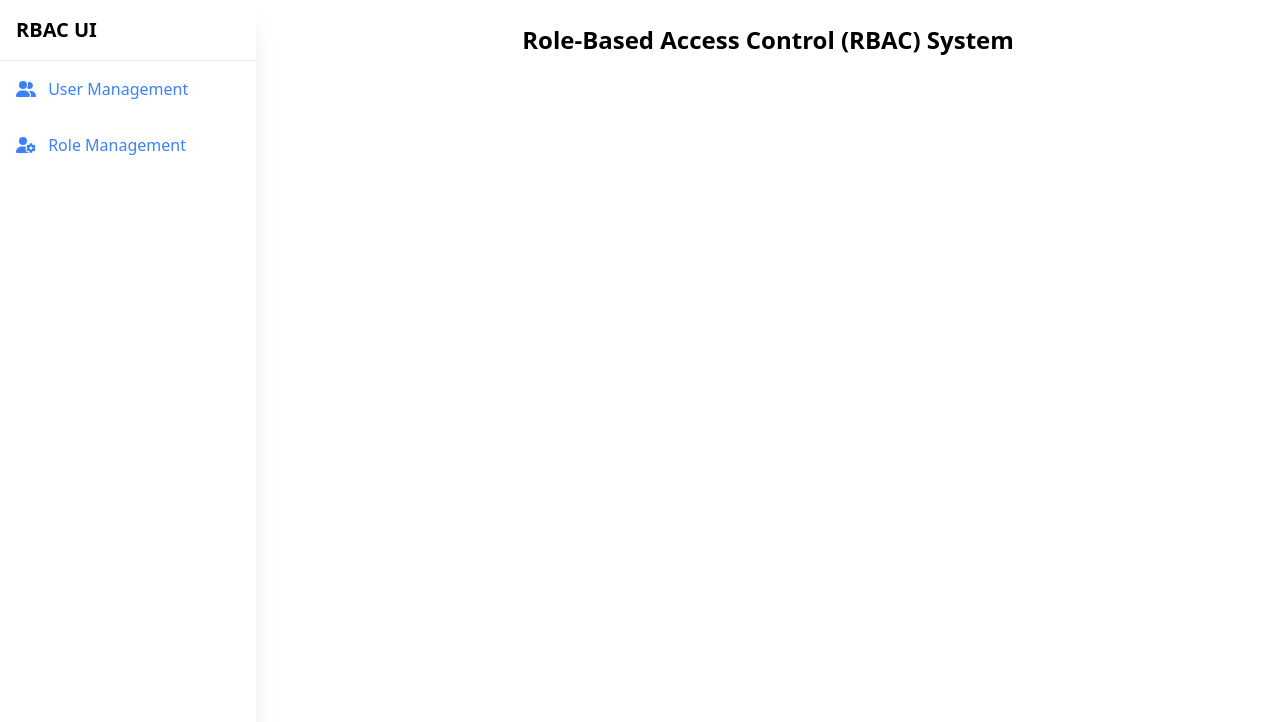
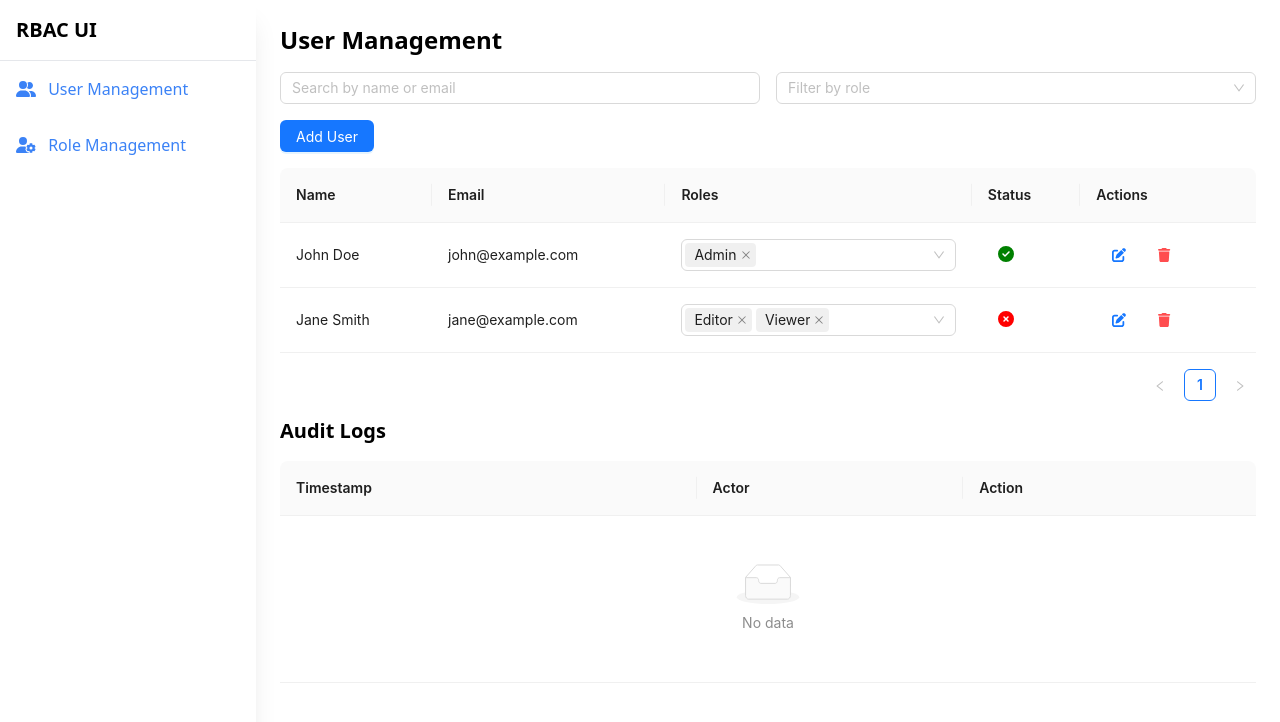
Before and after one commit to vasavi-22/RBAC-UI, a React (Create React App) app: page / in a window 1280 px wide. Shown: the top 722 px of the page. Built offline with nearby package versions, Linux system fonts and the light colour scheme.

Commit message:
Additional functionality

```diff
--- a/src/App.js
+++ b/src/App.js
@@ -12,7 +12,7 @@ const App = () => {
         <Sidebar />
         <div className="flex-1 ml-64 p-6">
           <Routes>
-            <Route path="/" element={<Home />} />
+            <Route path="/" element={<UserManagement />} />
             <Route path="/users" element={<UserManagement />} />
             <Route path="/roles" element={<RoleManagement />} />
           </Routes>
--- a/src/pages/RoleManagement.js
+++ b/src/pages/RoleManagement.js
@@ -1,8 +1,9 @@
-import React, { useState } from "react";
+import React, { useState, useRef, useEffect } from "react";
 import {
   Table,
   Checkbox,
   Input,
+  Select,
   Button,
   Modal,
   Form,
@@ -10,7 +11,7 @@ import {
   Tooltip,
 } from "antd";
 import { FontAwesomeIcon } from "@fortawesome/react-fontawesome";
-import { faUser, faEdit, faTrash } from "@fortawesome/free-solid-svg-icons";
+import { faEdit, faTrash } from "@fortawesome/free-solid-svg-icons";
 
 const RoleManagement = () => {
   const [roles, setRoles] = useState([
@@ -38,6 +39,34 @@ const RoleManagement = () => {
   const [isModalVisible, setIsModalVisible] = useState(false);
   const [editingRole, setEditingRole] = useState(null);
   const [form] = Form.useForm();
+  const [selectedPermissions, setSelectedPermissions] = useState([]);
+
+  const [auditLogs, setAuditLogs] = useState([]);
+
+  const addAuditLog = (actor, action) => {
+    const timestamp = new Date().toLocaleString();
+    const newLog = { timestamp, actor, action };
+    setAuditLogs((prevLogs) => [newLog, ...prevLogs]);
+  };
+
+  const modalTriggerRef = useRef(null);
+  const firstInputRef = useRef(null);
+
+  useEffect(() => {
+    if (isModalVisible && firstInputRef.current) {
+      firstInputRef.current.focus();
+    }
+  }, [isModalVisible]);
+
+  const handleFilterChange = (value) => {
+    setSelectedPermissions(value || []);
+  };
+
+  const filteredRoles = roles.filter(
+    (role) =>
+      selectedPermissions.length === 0 ||
+      selectedPermissions.every((perm) => role.permissions.includes(perm))
+  );
 
   const handleAddRole = () => {
     setEditingRole(null);
@@ -80,6 +109,7 @@ const RoleManagement = () => {
       cancelText: "No",
       onOk: () => {
         setRoles((prevRoles) => prevRoles.filter((r) => r.id !== role.id));
+        addAuditLog("Admin", `Deleted role: ${role.name}`);
         message.success("Role deleted successfully");
       },
     });
@@ -97,6 +127,7 @@ const RoleManagement = () => {
           role.id === editingRole.id ? { ...role, ...roleData } : role
         )
       );
+      addAuditLog("Admin", `Updated role: ${editingRole.name}`);
       message.success("Role updated successfully");
     } else {
       const newRole = {
@@ -104,8 +135,10 @@ const RoleManagement = () => {
         ...roleData,
       };
       setRoles((prevRoles) => [...prevRoles, newRole]);
+      addAuditLog("Admin", `Added new role: ${roleData.name}`);
       message.success("Role created successfully");
     }
+    if (modalTriggerRef.current) modalTriggerRef.current.focus();
     setIsModalVisible(false);
   };
 
@@ -126,6 +159,7 @@ const RoleManagement = () => {
       render: (_, record) => (
         <Checkbox
           checked={record.permissions.includes(permission)}
+          aria-label={`Permission ${permission} for ${record.name}`}
           onChange={() => handlePermissionToggle(record.id, permission)}
         />
       ),
@@ -136,12 +170,26 @@ const RoleManagement = () => {
       render: (_, record) => (
         <div>
           <Tooltip title="Edit">
-            <Button type="link" onClick={() => handleEditRole(record)}>
+            <Button type="link" aria-label={`Edit role ${record.name}`}
+              onKeyDown={(e) => {
+                if (e.key === "Enter" || e.key === " ") {
+                  handleEditRole(record);
+                  e.preventDefault();
+                }
+              }}
+              onClick={() => handleEditRole(record)}>
               <FontAwesomeIcon icon={faEdit} />
             </Button>
           </Tooltip>
           <Tooltip title="Delete">
-            <Button type="link" danger onClick={() => handleDeleteRole(record)}>
+            <Button type="link" danger aria-label={`Delete role ${record.name}`}
+              onKeyDown={(e) => {
+                if (e.key === "Enter" || e.key === " ") {
+                  handleDeleteRole(record);
+                  e.preventDefault();
+                }
+              }}
+              onClick={() => handleDeleteRole(record)}>
               <FontAwesomeIcon icon={faTrash} />
             </Button>
           </Tooltip>
@@ -150,24 +198,51 @@ const RoleManagement = () => {
     },
   ];
 
+  const auditLogColumns = [
+    { title: "Timestamp", dataIndex: "timestamp", key: "timestamp" },
+    { title: "Actor", dataIndex: "actor", key: "actor" },
+    { title: "Action", dataIndex: "action", key: "action" },
+  ];
+
   return (
     <div>
       <h1 className="text-2xl font-bold mb-4">Role Management</h1>
-      <Button type="primary" className="mb-4" onClick={handleAddRole}>
+      <Select
+        mode="multiple"
+        allowClear
+        placeholder="Filter by permissions"
+        style={{ width: "100%", marginBottom: "16px" }}
+        onChange={handleFilterChange}
+        aria-label="Filter roles by permissions"
+      >
+        {availablePermissions.map((permission) => (
+          <Select.Option key={permission} value={permission}>
+            {permission}
+          </Select.Option>
+        ))}
+      </Select>
+
+      <Button type="primary" className="mb-4" onClick={handleAddRole} aria-label="Add a new role" ref={modalTriggerRef}>
         Add Role
       </Button>
       <Table
-        dataSource={roles}
+        dataSource={filteredRoles}
         columns={columns}
         rowKey="id"
         pagination={false}
+        aria-label="Roles table"
       />
 
       <Modal
         title={editingRole ? "Edit Role" : "Add Role"}
         open={isModalVisible}
-        onCancel={() => setIsModalVisible(false)}
+        onCancel={() => {
+          setIsModalVisible(false);
+          if (modalTriggerRef.current) modalTriggerRef.current.focus();
+        }}
         footer={null}
+        role="dialog"
+        aria-labelledby="modal-title"
       >
         <Form form={form} layout="vertical" onFinish={handleFormSubmit}>
           <Form.Item
@@ -175,7 +250,7 @@ const RoleManagement = () => {
             name="name"
             rules={[{ required: true, message: "Please enter the role name" }]}
           >
-            <Input placeholder="Enter role name" />
+            <Input placeholder="Enter role name" ref={firstInputRef} aria-label="Role name input" />
           </Form.Item>
           <Form.Item
             label="Description"
@@ -184,7 +259,7 @@ const RoleManagement = () => {
               { required: true, message: "Please enter the description" },
             ]}
           >
-            <Input placeholder="Enter description" />
+            <Input placeholder="Enter description" aria-label="Role description input"/>
           </Form.Item>
           <Form.Item label="Permissions" name="permissions">
             <Checkbox.Group>
@@ -212,6 +287,14 @@ const RoleManagement = () => {
           </Form.Item>
         </Form>
       </Modal>
+
+      <h2 className="text-xl font-bold mt-12 mb-4">Audit Logs</h2>
+      <Table
+        dataSource={auditLogs}
+        columns={auditLogColumns}
+        rowKey="timestamp"
+        pagination={{ pageSize: 5 }}
+      />
     </div>
   );
 };
--- a/src/pages/UserManagement.js
+++ b/src/pages/UserManagement.js
@@ -8,9 +8,17 @@ import {
   Select,
   message,
   Tooltip,
+  Row,
+  Col,
 } from "antd";
 import { FontAwesomeIcon } from "@fortawesome/react-fontawesome";
-import { faUser, faEdit, faTrash, faCheckCircle, faTimesCircle} from "@fortawesome/free-solid-svg-icons";
+import {
+  faUser,
+  faEdit,
+  faTrash,
+  faCheckCircle,
+  faTimesCircle,
+} from "@fortawesome/free-solid-svg-icons";
 
 const UserManagement = () => {
   const [users, setUsers] = useState([
@@ -34,6 +42,27 @@ const UserManagement = () => {
   const [editingUser, setEditingUser] = useState(null);
   const [form] = Form.useForm();
 
+  const [searchTerm, setSearchTerm] = useState("");
+  const [selectedRole, setSelectedRole] = useState(null);
+
+  const [auditLogs, setAuditLogs] = useState([]);
+
+  const addAuditLog = (actor, action) => {
+    const timestamp = new Date().toLocaleString();
+    const newLog = { timestamp, actor, action };
+    setAuditLogs((prevLogs) => [newLog, ...prevLogs]);
+  };
+
+  const filteredUsers = users
+    .filter(
+      (user) =>
+        user.name.toLowerCase().includes(searchTerm) ||
+        user.email.toLowerCase().includes(searchTerm)
+    )
+    .filter((user) =>
+      selectedRole ? user.roles.includes(selectedRole) : true
+    );
+
   const handleAddUser = () => {
     setIsModalVisible(true);
     setEditingUser(null);
@@ -47,7 +76,10 @@ const UserManagement = () => {
   };
 
   const handleDeleteUser = (userId) => {
+    const user = users.filter((user) => user.id === userId);
+    console.log(user);
     setUsers(users.filter((user) => user.id !== userId));
+    addAuditLog("Admin", `Deleted user: ${user[0].name}`);
     message.success("User deleted successfully");
   };
 
@@ -58,10 +90,12 @@ const UserManagement = () => {
           user.id === editingUser.id ? { ...user, ...values } : user
         )
       );
+      addAuditLog("Admin", `Updated user: ${editingUser.name}`);
       message.success("User updated successfully");
     } else {
       const newUser = { id: users.length + 1, ...values };
       setUsers((prevUsers) => [...prevUsers, newUser]);
+      addAuditLog("Admin", `Added new user: ${newUser.name}`);
       message.success("User added successfully");
     }
     setIsModalVisible(false);
@@ -107,7 +141,7 @@ const UserManagement = () => {
             style={{
               color: status === "Active" ? "green" : "red",
               fontSize: "16px",
-              marginLeft: "10px"
+              marginLeft: "10px",
             }}
           />
         </Tooltip>
@@ -137,14 +171,43 @@ const UserManagement = () => {
     },
   ];
 
+  const auditLogColumns = [
+    { title: "Timestamp", dataIndex: "timestamp", key: "timestamp" },
+    { title: "Actor", dataIndex: "actor", key: "actor" },
+    { title: "Action", dataIndex: "action", key: "action" },
+  ];
+
   return (
     <div>
       <h1 className="text-2xl font-bold mb-4">User Management</h1>
+      <Row gutter={16} className="mb-4">
+        <Col span={12}>
+          <Input
+            placeholder="Search by name or email"
+            value={searchTerm}
+            onChange={(e) => setSearchTerm(e.target.value.toLowerCase())}
+          />
+        </Col>
+        <Col span={12}>
+          <Select
+            allowClear
+            placeholder="Filter by role"
+            style={{ width: "100%" }}
+            value={selectedRole}
+            onChange={(value) => setSelectedRole(value)}
+          >
+            <Select.Option value="Admin">Admin</Select.Option>
+            <Select.Option value="Editor">Editor</Select.Option>
+            <Select.Option value="Viewer">Viewer</Select.Option>
+          </Select>
+        </Col>
+      </Row>
+
       <Button type="primary" className="mb-4" onClick={handleAddUser}>
         Add User
       </Button>
       <Table
-        dataSource={users}
+        dataSource={filteredUsers}
         columns={columns}
         rowKey="id"
         pagination={{
@@ -211,6 +274,14 @@ const UserManagement = () => {
           </Form.Item>
         </Form>
       </Modal>
+
+      <h2 className="text-xl font-bold mb-4">Audit Logs</h2>
+      <Table
+        dataSource={auditLogs}
+        columns={auditLogColumns}
+        rowKey="timestamp"
+        pagination={{ pageSize: 5 }}
+      />
     </div>
   );
 };
```
